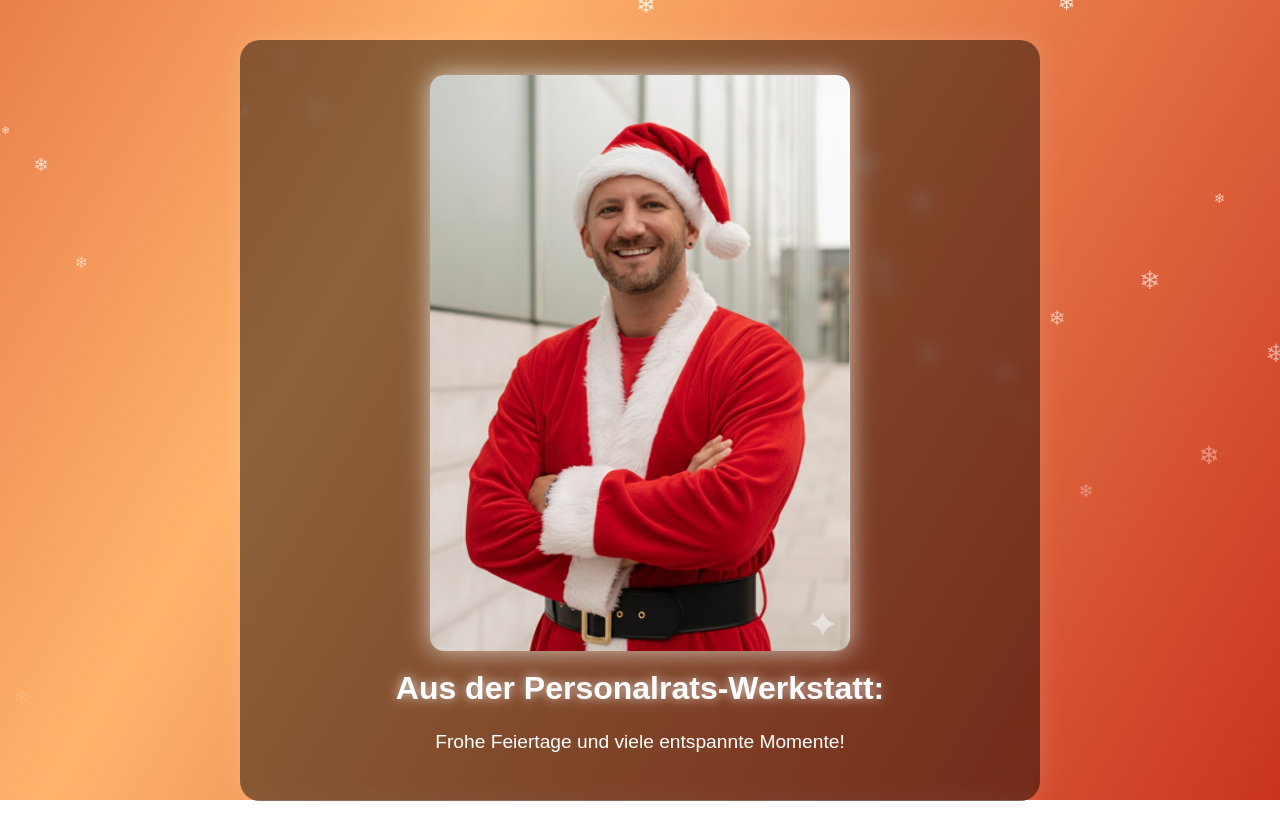
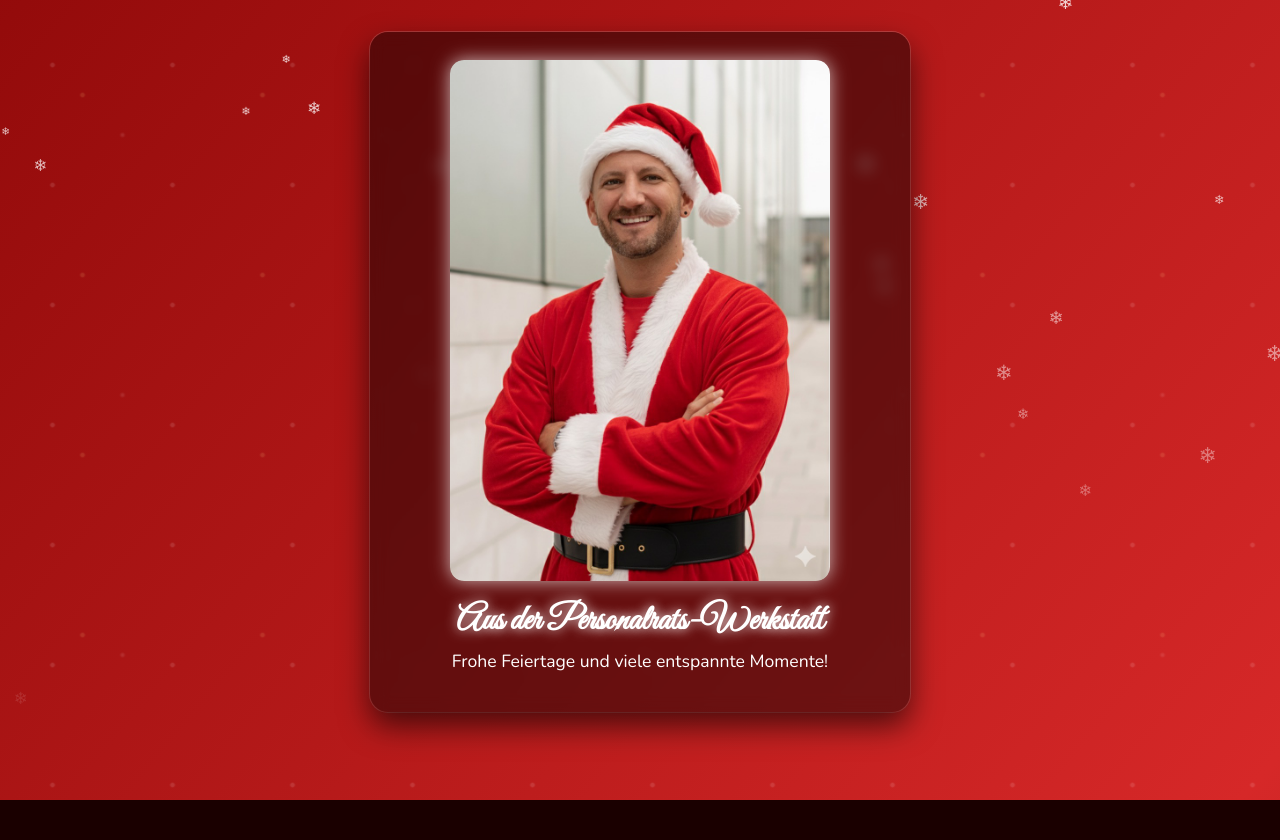
Before and after one commit to AykutTav/personalrat-essen-xmas, a plain HTML site: page index.html in a window 1280 px wide. After the commit the page ends 800 px from the top, so only its background shows below. Drawn offline with nearby package versions, Linux system fonts and the light colour scheme.

Commit message:
Update index.html

```diff
--- a/index.html
+++ b/index.html
@@ -5,13 +5,30 @@
 <title>Weihnachtsgruß 🎄</title>
 <meta name="viewport" content="width=device-width, initial-scale=1">
 
+<!-- Weihnachtliche Schriften -->
+<link rel="preconnect" href="https://fonts.googleapis.com">
+<link rel="preconnect" href="https://fonts.gstatic.com" crossorigin>
+<link href="https://fonts.googleapis.com/css2?family=Great+Vibes&family=Nunito:wght@400;600&display=swap" rel="stylesheet">
+
 <style>
+  :root {
+    --rot-dunkel: #7b0000;
+    --rot-hell: #d62828;
+    --gold: #f6d37a;
+    --weiß: #ffffff;
+  }
+
+  * {
+    box-sizing: border-box;
+  }
+
   body {
     margin: 0;
-        font-family: Arial, sans-serif;
-        color: white;
+    font-family: "Nunito", system-ui, -apple-system, BlinkMacSystemFont, "Segoe UI", sans-serif;
+    color: var(--weiß);
     text-align: center;
     overflow: hidden;
+    background: #1a0000;
   }
 
   /* 🎨 Animierter Hintergrund */
@@ -20,12 +37,11 @@
     position: fixed;
     inset: 0;
     background: linear-gradient(
-            120deg,
-            #7b0000,
-            #b30000,
-            #ffb36b,
-            #b30000,
-            #7b0000
+      130deg,
+      #240000,
+      var(--rot-dunkel),
+      var(--rot-hell),
+      #240000
     );
     background-size: 400% 400%;
     animation: aurora 18s ease-in-out infinite;
@@ -33,12 +49,34 @@
   }
 
   @keyframes aurora {
-        0% { background-position: 0% 50%; }
-        50% { background-position: 100% 50%; }
+    0%   { background-position: 0% 50%; }
+    50%  { background-position: 100% 50%; }
     100% { background-position: 0% 50%; }
   }
 
-    /* ❄ Schnee-Effekt */
+  /* ✨ Weihnachtliches Muster */
+  body::after {
+    content: "";
+    position: fixed;
+    inset: 0;
+    background-image:
+      radial-gradient(circle, rgba(255,255,255,0.3) 1.5px, transparent 3px),
+      radial-gradient(circle, rgba(246,211,122,0.35) 1.5px, transparent 3px),
+      radial-gradient(circle, rgba(255,255,255,0.25) 1px, transparent 3px);
+    background-size: 120px 120px, 180px 180px, 260px 260px;
+    mix-blend-mode: screen;
+    opacity: 0.4;
+    animation: pattern-move 40s linear infinite;
+    z-index: -2;
+  }
+
+  @keyframes pattern-move {
+    0%   { transform: translate3d(0, 0, 0); }
+    50%  { transform: translate3d(-30px, 20px, 0); }
+    100% { transform: translate3d(0, 0, 0); }
+  }
+
+  /* ❄ Schnee */
   @keyframes snow {
     0%   { transform: translateY(-10vh); opacity: 1; }
     100% { transform: translateY(100vh); opacity: 0; }
@@ -47,70 +85,93 @@
   .snowflake {
     position: fixed;
     top: -10px;
-        color: white;
-        font-size: 1.2rem;
+    color: var(--weiß);
+    font-size: 1.1rem;
     animation: snow linear infinite;
     opacity: 0.8;
     pointer-events: none;
     z-index: -1;
   }
 
-    /* ✨ Kartencontainer */
+  /* Karte */
   .container {
     position: relative;
-        margin: 40px auto;
+    margin: 20px auto;
     background: rgba(0, 0, 0, 0.45);
-        padding: 25px;
-        border-radius: 20px;
-        max-width: 750px;
+    padding: 18px 14px 16px;
+    border-radius: 18px;
+    max-width: 460px;
+    width: calc(100% - 24px);
     backdrop-filter: blur(8px);
-        box-shadow: 0 0 25px rgba(255, 255, 255, 0.15);
+    box-shadow:
+      0 14px 30px rgba(0, 0, 0, 0.6),
+      0 0 0 1px rgba(255, 255, 255, 0.18);
     z-index: 1;
   }
 
-    /* 📸 Bild */
   img {
     width: 100%;
-        max-width: 420px;
+    max-width: 340px;
     border-radius: 14px;
-        margin-top: 10px;
-        box-shadow: 0 0 25px rgba(255,255,255,0.7);
+    margin-top: 6px;
+    box-shadow: 0 0 18px rgba(255,255,255,0.7);
   }
 
   h1 {
-        font-size: 2rem;
-        margin-top: 15px;
-        text-shadow: 0 0 12px rgba(255,255,255,0.8);
+    font-family: "Great Vibes", "Segoe Script", cursive;
+    font-size: 1.9rem;
+    margin-top: 12px;
+    margin-bottom: 4px;
+    text-shadow: 0 0 12px rgba(255,255,255,0.9);
   }
 
   p {
-        font-size: 1.2rem;
-        margin-top: 12px;
-        line-height: 1.5;
+    font-size: 1rem;
+    margin-top: 6px;
+    line-height: 1.45;
+    padding: 0 4px;
+  }
+
+  @media (min-width: 600px) {
+    .container {
+      margin: 32px auto;
+      padding: 22px 20px 20px;
+      max-width: 540px;
+    }
+    h1 {
+      font-size: 2.2rem;
+    }
+    p {
+      font-size: 1.1rem;
+    }
+    img {
+      max-width: 380px;
+    }
   }
 </style>
 </head>
 
 <body>
 
-<!-- ❄ JavaScript-Schnee -->
 <script>
-for (let i = 0; i < 40; i++) {
+  // Schnee erzeugen
+  for (let i = 0; i < 32; i++) {
     const snow = document.createElement("div");
     snow.className = "snowflake";
     snow.textContent = "❄";
     snow.style.left = Math.random() * 100 + "vw";
     snow.style.animationDuration = 5 + Math.random() * 6 + "s";
     snow.style.animationDelay = Math.random() * 6 + "s";
-    snow.style.fontSize = (10 + Math.random() * 18) + "px";
+    snow.style.fontSize = (10 + Math.random() * 14) + "px";
     document.body.appendChild(snow);
   }
 </script>
 
 <div class="container">
+  <!-- Bild – Name muss exakt so im Repo liegen -->
   <img src="Weihnachtsmann.JPG" alt="Weihnachtsmann">
 
-    <h1>Aus der Personalrats-Werkstatt:</h1>
+  <h1>Aus der Personalrats-Werkstatt</h1>
 
   <p>Frohe Feiertage und viele entspannte Momente!</p>
 </div>
```
Lines whose indentation alone changed are shown as unchanged.
